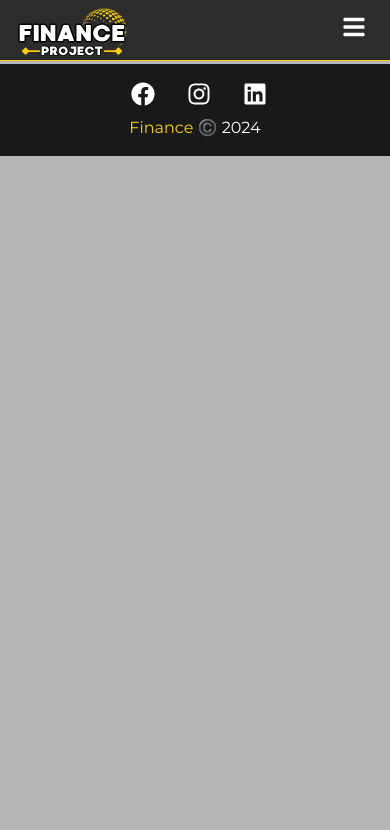
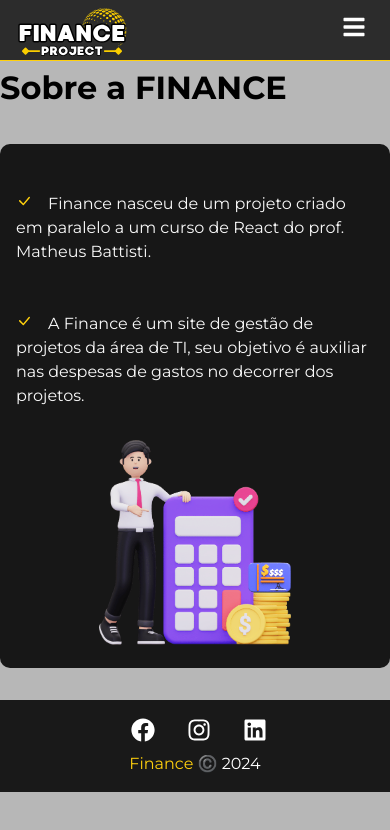
Before and after one commit to GSBarros17/FinanceProject, a React (Vite) app: page /Company in a window 390 px wide. Shown: the top 830 px of the page. Built offline with nearby package versions, Linux system fonts and the light colour scheme.

Commit message:
add sectioncontainer e o conteudo da pg company

```diff
--- a/src/App.jsx
+++ b/src/App.jsx
@@ -4,7 +4,9 @@ import Footer from "./components/Footer"
 import Home from "./pages/Home/Home"
 import Register from './pages/Register/Register'
 import Login from './pages/Login/Login'
+import Company from './pages/Company/Company'
 import './App.css'
+
 
 
 function App() {
@@ -19,6 +21,7 @@ function App() {
                   <Route path="/" element={<Home/>}/>
                   <Route path="/Register" element={<Register/>}/>
                   <Route path="/Login" element={<Login/>}/>
+                  <Route path="/Company" element={<Company/>}/>
                 </Routes>
               </div>
               <Footer/>
--- /dev/null
+++ b/src/components/SectionContainer.jsx
@@ -0,0 +1,16 @@
+import styles from "./SectionContainer.module.css"
+import { BsCheckLg } from "react-icons/bs"
+
+export default function SectionContainer({img , altText, text1, text2}){
+    return (
+        <div className={styles.containerSection}>
+            <div>
+                <p><span><BsCheckLg/></span>{text1}</p>
+                <p><span><BsCheckLg/></span>{text2}</p>
+            </div>
+            <div>
+                <img src={img} alt={altText} />
+            </div>
+        </div>
+    )
+}
--- /dev/null
+++ b/src/components/SectionContainer.module.css
@@ -0,0 +1,62 @@
+.containerSection{
+    display: flex;
+    width: 100%;
+    padding-top: 3em;
+    margin:2em auto;
+    background-color: #171717;
+    border-radius: 10px;
+}
+
+.containerSection p {
+    font-size: 2em;
+    line-height: 1.5em;
+    color: #f9f9f9;
+    padding: 1em;
+}
+
+.containerSection p span{
+    margin-right: 1em;
+    color: #FFD00D;
+}
+
+.containerSection img{
+    width: 25em;
+    margin: 1em 1.5em;
+}
+
+@media screen and (max-width: 1200px){
+    .containerSection{
+        padding-top: 1em;
+    }
+
+    .containerSection p {
+        font-size: 1.5em;
+        margin-bottom: 0;
+    }
+
+    .containerSection img{
+        width: 20em;
+    }
+}
+
+@media screen and (max-width: 800px){
+    .containerSection{
+        flex-direction: column;
+        justify-content: center;
+        align-items: center;
+    }
+
+    .containerSection p {
+        font-size: 1em;
+    }
+
+    .containerSection img{
+        width: 20em;
+    }
+}
+
+@media screen and (max-width: 500px){
+    .containerSection img{
+        width: 12em;
+    }
+}
--- a/src/pages/Company/Company.jsx
+++ b/src/pages/Company/Company.jsx
@@ -0,0 +1,17 @@
+import styles from "./Company.module.css"
+import img2 from "../../img/img2.png"
+import SectionContainer from "../../components/SectionContainer"
+
+export default function Company(){
+    return (
+        <div className={styles.companyContainer}>
+            <div>
+                <h1>Sobre a <span>FINANCE</span></h1>
+            </div>
+            <SectionContainer text1="Finance nasceu de um projeto criado em paralelo a um curso de React do prof.
+            Matheus Battisti." text2="A Finance é um site de gestão de projetos da área de TI,
+            seu objetivo é auxiliar nas despesas de gastos no decorrer dos projetos."
+            img={img2} altText={"banner2 Finance"} />
+        </div>
+    )
+}
```
